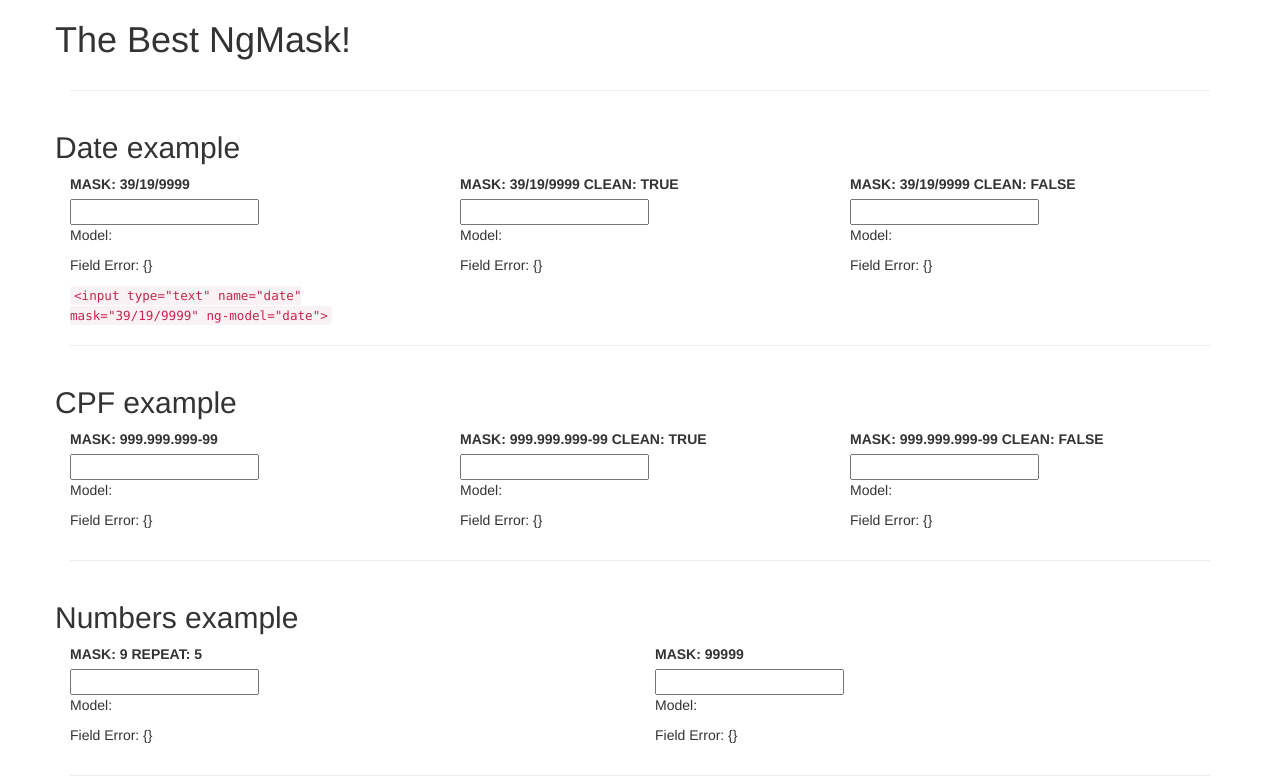
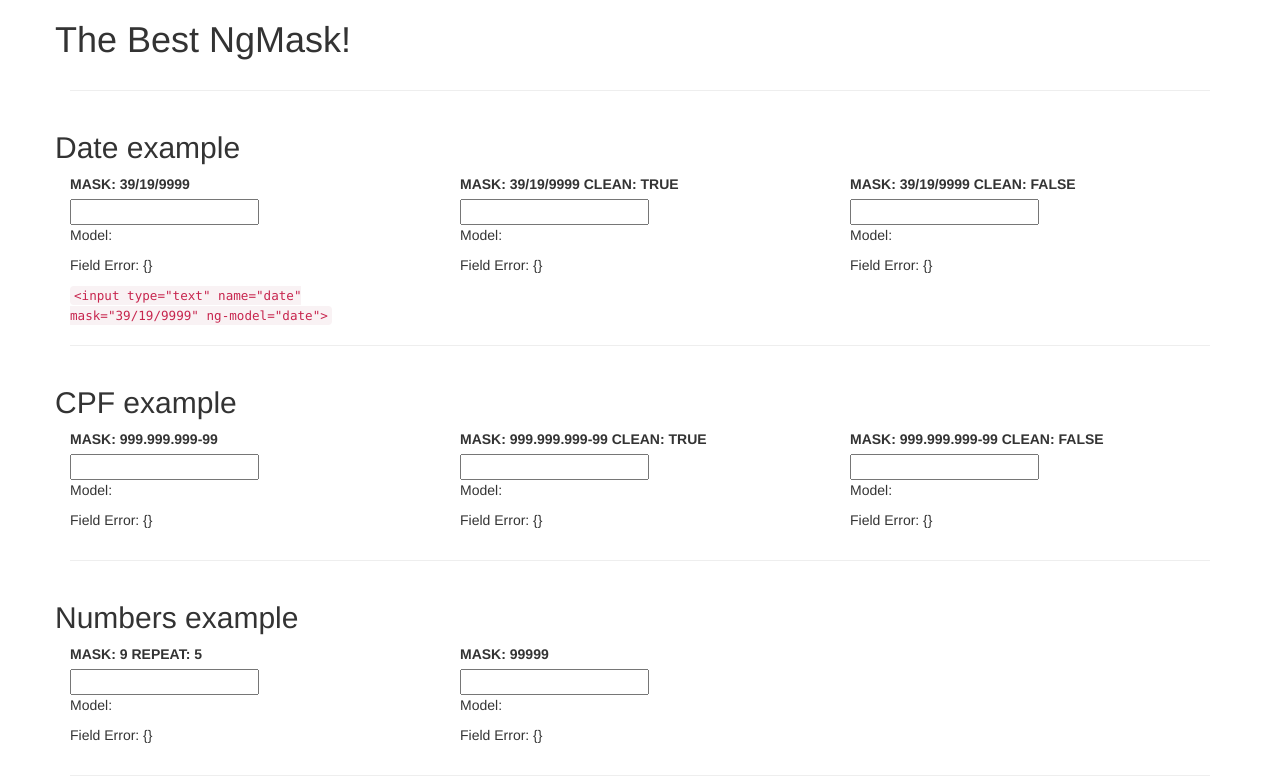
Before and after one commit to candreoliveira/candreoliveira.github.io, a website: page index.html at #/ngMask in a window 1280 px wide. Drawn offline with nearby package versions, Linux system fonts and the light colour scheme.

Commit message:
Ngmask docs

```diff
--- a/views/ngMask.html
+++ b/views/ngMask.html
@@ -97,7 +97,7 @@
 
   <div class="row">
     <h2>Numbers example</h2>
-          <div class="col-xs-6">
+    <div class="col-xs-4">
       <fieldset>
         <label>MASK: 9 REPEAT: 5</label>
         <br>
@@ -110,7 +110,7 @@
         <p>Field Error: {{form.repeat.$error}}</p>
       </fieldset>
     </div>
-          <div class="col-xs-6">
+    <div class="col-xs-4">
       <fieldset>
         <label>MASK: 99999</label>
         <br>
```
Lines whose indentation alone changed are shown as unchanged.
